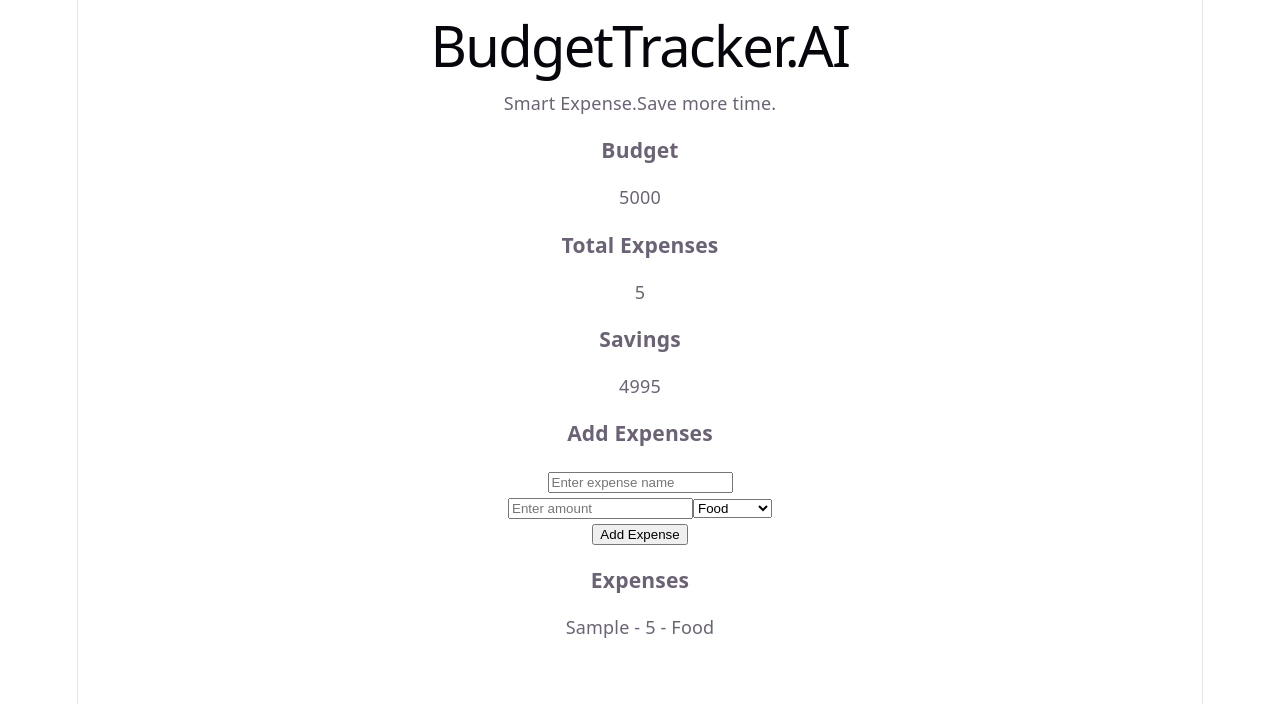
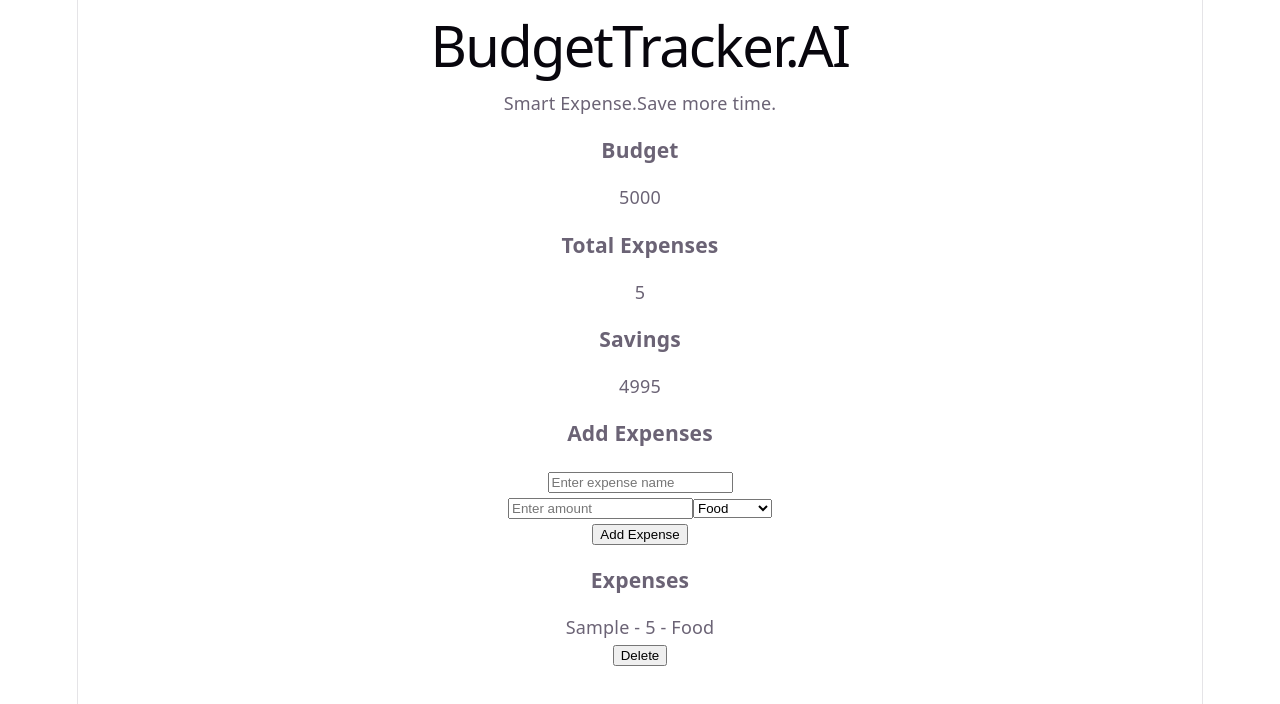
Before and after one commit to devrohitraj838/budgettracker-ai, a React (Vite) app in the folder client/: page / in a window 1280 px wide. Both pictures are taken after typing "Sample", "5" into the empty fields and a click on the button "Add Expense". Shown: the top 704 px of the page. Built offline with nearby package versions, Linux system fonts and the light colour scheme.

Commit message:
add delete expense feature

```diff
--- a/client/src/components/ExpenseForm.jsx
+++ b/client/src/components/ExpenseForm.jsx
@@ -12,6 +12,12 @@ function ExpenseForm({expenses,setExpenses}){
         setExpenses([...expenses,newExpense]);
         setName("");
         setAmount("");
+    }
+    function handleDeleteExpense(deleteIndex){
+        const upadtedExpenses = expenses.filter((expense,index) =>
+        index !=deleteIndex
+        );
+        setExpenses(upadtedExpenses);
     }
     return(
         <div>
@@ -48,9 +54,11 @@ function ExpenseForm({expenses,setExpenses}){
                 expenses.map((expense,index) =>
                 <div key={index}>
                     <p>{expense.name} - {expense.amount} - {expense.category}</p>
+                    <button onClick={() =>handleDeleteExpense(index)}>Delete</button>
                 </div>
                 )
             }
+
         </div>
     );
 }
```
